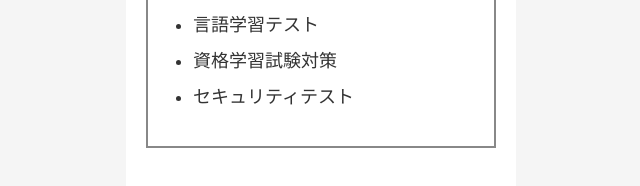
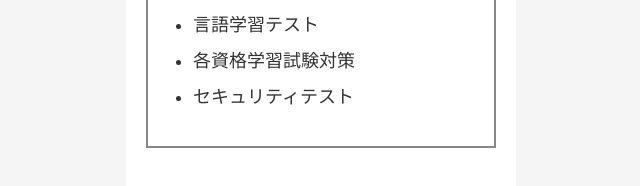
Before and after one commit to ming22949-ai/ming22949-ai.github.io, a plain HTML site: page index.html in a window 1280 px wide. Shown: the part 596-782 px from the top of the page, 319-959 px from the left. Drawn offline with Linux system fonts and the light colour scheme.

Commit message:
Update index.html

```diff
--- a/index.html
+++ b/index.html
@@ -128,7 +128,7 @@
 
             <ul>
                 <li>言語学習テスト</li>
-                <li>資格学習試験対策</li>
+                <li>各資格学習試験対策</li>
                 <li>セキュリティテスト</li>
             </ul>
 
```
